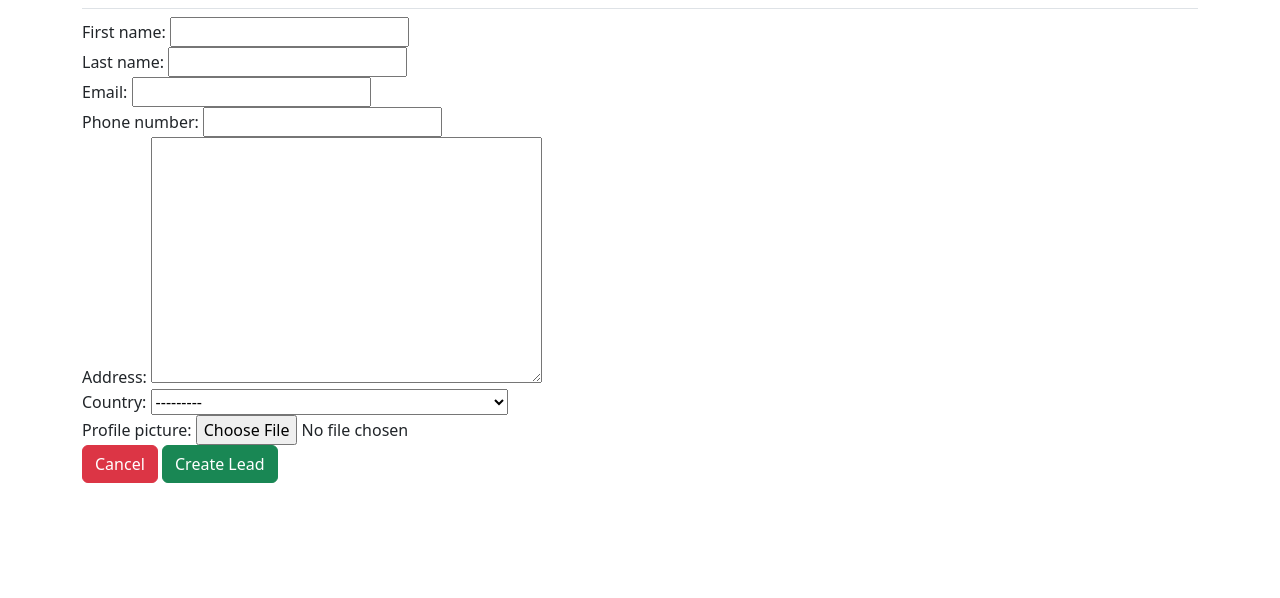
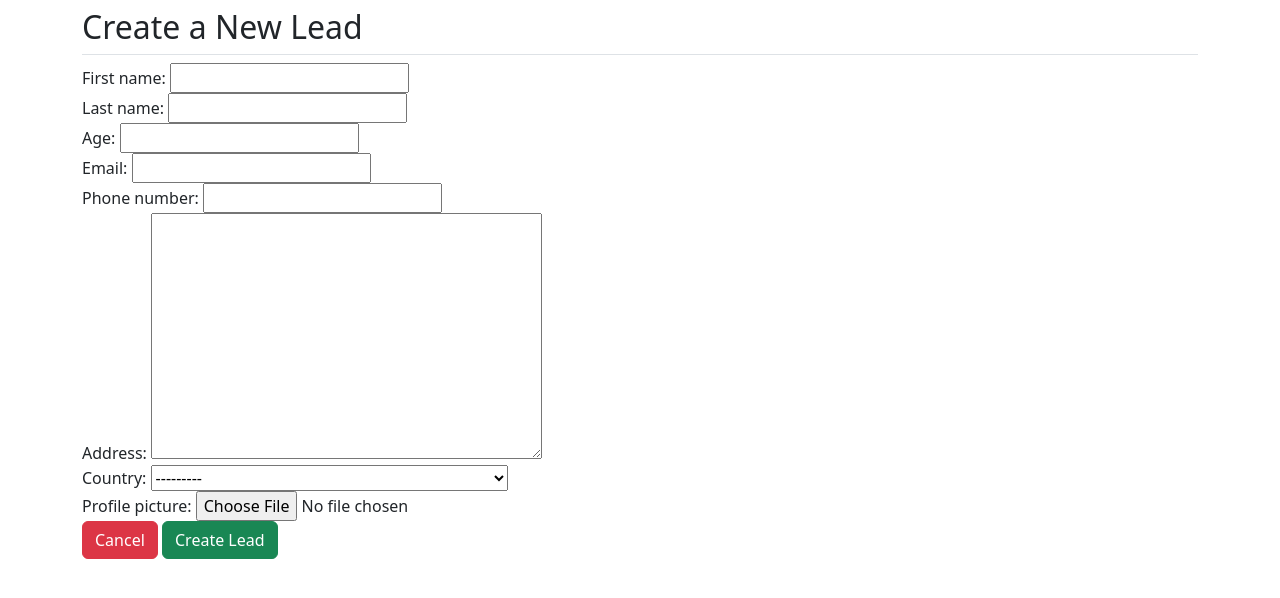
Before and after one commit to Shreehar-KE/dj-crm, a Django app: page /lead-create/ in a window 1280 px wide. Shown: the part 56-654 px from the top of the page. Run offline with Django 5.2, Linux system fonts and the light colour scheme.

Commit message:
update CRU for contacts

```diff
--- a/apps/contacts/forms.py
+++ b/apps/contacts/forms.py
@@ -10,7 +10,7 @@
 class LeadCreateForm(forms.ModelForm):
     class Meta:
         model = Contact
-        fields = ('first_name', 'last_name', 'email', 'phone_number',
+        fields = ('first_name', 'last_name', 'age', 'email', 'phone_number',
                   'address', 'country', 'profile_picture')
         widgets = {
             'phone_number': PhoneNumberPrefixWidget(initial='IN'),
@@ -24,7 +24,7 @@
 
     class Meta:
         model = Contact
-        fields = ('first_name', 'last_name', 'email', 'phone_number',
+        fields = ('first_name', 'last_name', 'age', 'email', 'phone_number',
                   'address', 'country', 'score', 'profile_picture')
         widgets = {
             'phone_number': PhoneNumberPrefixWidget(initial='IN'),
@@ -38,7 +38,7 @@
 
     class Meta:
         model = Contact
-        fields = ('first_name', 'last_name', 'email', 'phone_number',
+        fields = ('first_name', 'last_name', 'age', 'email', 'phone_number',
                   'address', 'country', 'score', 'profile_picture')
         widgets = {
             'phone_number': PhoneNumberPrefixWidget(initial='IN'),
--- a/apps/contacts/models.py
+++ b/apps/contacts/models.py
@@ -3,6 +3,7 @@
 from django_countries.fields import CountryField
 from django.core.validators import MaxValueValidator
 from utils.validators import validate_file_size
+from django.urls import reverse
 
 
 class Contact(models.Model):
@@ -23,6 +24,7 @@
 
     first_name = models.CharField(max_length=255)
     last_name = models.CharField(max_length=255)
+    age = models.PositiveIntegerField()
     email = models.EmailField(unique=True)
     phone_number = PhoneNumberField(unique=True)
     type = models.CharField(
@@ -45,9 +47,13 @@
         blank=True,
         null=True
     )
+    date_added = models.DateTimeField(auto_now_add=True)
 
     def __str__(self):
         return self.first_name + ' ' + self.last_name
+
+    # def get_absolute_url(self):
+    #     return reverse("contacts:contact-detail", kwargs={"pk": self.pk})
 
 
 class LeadManager(models.Manager):
@@ -70,6 +76,9 @@
         self.prospect_status = Contact.ProspectStatus.OPEN
         self.save()
 
+    def get_absolute_url(self):
+        return reverse("contacts:lead-detail", kwargs={"pk": self.pk})
+
 
 class ProspectManager(models.Manager):
     def get_queryset(self, *args, **kwargs):
@@ -91,6 +100,9 @@
         self.customer_status = Contact.CustomerStatus.ACTIVE
         self.save()
 
+    def get_absolute_url(self):
+        return reverse("contacts:prospect-detail", kwargs={"pk": self.pk})
+
 
 class CustomerManager(models.Manager):
     def get_queryset(self, *args, **kwargs):
@@ -103,3 +115,6 @@
     class Meta:
         proxy = True
     objects = CustomerManager()
+
+    def get_absolute_url(self):
+        return reverse("contacts:customer-detail", kwargs={"pk": self.pk})
--- a/apps/contacts/urls.py
+++ b/apps/contacts/urls.py
@@ -4,7 +4,7 @@
 
 app_name = 'contacts'
 urlpatterns = [
-    path('test/', views.TestView.as_view(), name='test'),
+    path('', views.TestView.as_view(), name='test'),
     path('lead-create/', views.LeadCreateView.as_view(), name='lead-create'),
     path('leads/', views.LeadListView.as_view(), name='lead-list'),
     path('lead/<int:pk>/detail/', views.LeadDetailView.as_view(), name='lead-detail'),
--- a/apps/contacts/views.py
+++ b/apps/contacts/views.py
@@ -3,6 +3,8 @@
 from django.views.generic import TemplateView, CreateView, ListView, DetailView, UpdateView
 from .models import Contact, Lead, Prospect, Customer
 from . import forms
+from django.core.exceptions import ObjectDoesNotExist
+from django.http import Http404
 
 
 class TestView(TemplateView):
@@ -12,7 +14,7 @@
 class LeadCreateView(CreateView):
     model = Lead
     form_class = forms.LeadCreateForm
-    template_name = 'lead_create.html'
+    template_name = 'contacts/lead_create.html'
     success_url = reverse_lazy('contacts:lead-list')
 
     def form_valid(self, form):
@@ -28,7 +30,7 @@
 class ProspectCreateView(CreateView):
     model = Prospect
     form_class = forms.ProspectCreateForm
-    template_name = 'prospect_create.html'
+    template_name = 'contacts/prospect_create.html'
     success_url = reverse_lazy('contacts:prospect-list')
 
     def form_valid(self, form):
@@ -44,7 +46,7 @@
 class CustomerCreateView(CreateView):
     model = Customer
     form_class = forms.CustomerCreateForm
-    template_name = 'customer_create.html'
+    template_name = 'contacts/customer_create.html'
     success_url = reverse_lazy('contacts:customer-list')
 
     def form_valid(self, form):
@@ -59,57 +61,60 @@
 
 class LeadListView(ListView):
     model = Lead
-    template_name = 'lead_list.html'
+    template_name = 'contacts/lead_list.html'
 
 
 class ProspectListView(ListView):
     model = Prospect
-    template_name = 'prospect_list.html'
+    template_name = 'contacts/prospect_list.html'
 
 
 class CustomerListView(ListView):
     model = Customer
-    template_name = 'customer_list.html'
+    template_name = 'contacts/customer_list.html'
 
 
 class LeadDetailView(DetailView):
     model = Lead
-    template_name = 'contact_detail.html'
+    template_name = 'contacts/contact_detail.html'
     context_object_name = 'contact'
 
 
 class ProspectDetailView(DetailView):
     model = Prospect
-    template_name = 'contact_detail.html'
+    template_name = 'contacts/contact_detail.html'
     context_object_name = 'contact'
 
 
 class CustomerDetailView(DetailView):
     model = Customer
-    template_name = 'contact_detail.html'
+    template_name = 'contacts/contact_detail.html'
     context_object_name = 'contact'
 
 
 class LeadUpdateView(UpdateView):
     model = Lead
     form_class = forms.LeadCreateForm
-    template_name = 'lead_update.html'
+    template_name = 'contacts/lead_update.html'
 
 
 class ProspectUpdateView(UpdateView):
     model = Prospect
     form_class = forms.ProspectCreateForm
-    template_name = 'prospect_update.html'
+    template_name = 'contacts/prospect_update.html'
 
 
 class CustomerUpdateView(UpdateView):
     model = Customer
     form_class = forms.CustomerCreateForm
-    template_name = 'customer_update.html'
+    template_name = 'contacts/customer_update.html'
 
 
 def lead_promote_view(request, pk):
-    contact = Lead.objects.get(id=pk)
+    try:
+        contact = Lead.objects.get(id=pk)
+    except ObjectDoesNotExist:
+        raise Http404
     if request.method != 'POST':
         form = forms.LeadPromoteForm()
     else:
@@ -120,13 +125,16 @@
             return redirect('contacts:prospect-list')
 
     context = {'form': form, 'lead': contact}
-    return render(request, 'lead_promote.html', context)
+    return render(request, 'contacts/lead_promote.html', context)
 
 
 def prospect_promote_view(request, pk):
-    contact = Prospect.objects.get(id=pk)
+    try:
+        contact = Prospect.objects.get(id=pk)
+    except ObjectDoesNotExist:
+        raise Http404
     if request.method == 'POST':
         contact.promote()
         return redirect('contacts:customer-list')
     context = {'prospect': contact}
-    return render(request, 'prospect_promote.html', context)
+    return render(request, 'contacts/prospect_promote.html', context)
--- a/templates/base.html
+++ b/templates/base.html
@@ -13,7 +13,7 @@
 <body>
   <nav class="navbar navbar-expand-sm mb-2 bg-body-tertiary">
     <div class="container-fluid">
-      <a class="navbar-brand" href="#">Dj-CRM</a>
+      <a class="navbar-brand" href="{% url 'contacts:test' %}">Dj-CRM</a>
       <button class="navbar-toggler" type="button" data-bs-toggle="collapse" data-bs-target="#navbarSupportedContent"
         aria-controls="navbarSupportedContent" aria-expanded="false" aria-label="Toggle navigation">
         <span class="navbar-toggler-icon"></span>
--- a/templates/customer_create.html
+++ b/templates/contacts/customer_create.html
@@ -1,5 +1,8 @@
 {% extends 'base.html' %}
-
+{% block title %} Create Customer | {% endblock title %}
+{% block page_header %}
+<h2>Create a New Customer</h2>
+{% endblock page_header %}
 {% block content %}
 <form action="" method="POST">
   {% csrf_token%}
--- a/templates/customer_list.html
+++ b/templates/contacts/customer_list.html
@@ -7,7 +7,7 @@
 {% block content %}
 {% for customer in customer_list%}
 <p class="mb-1">
-  {{customer}} - <a href="{% url 'contacts:customer-detail' customer.id %}">view details</a> -
+  {{customer}} - <a href="{% url 'contacts:customer-detail' customer.id %}">view details</a>
 </p>
 {% empty %}
 <p>No Customers have been added yet.</p>
--- a/templates/customer_update.html
+++ b/templates/contacts/customer_update.html
@@ -1,5 +1,8 @@
 {% extends 'base.html' %}
-
+{% block title %} Update Customer | {% endblock title %}
+{% block page_header %}
+<h2>Update Customer</h2>
+{% endblock page_header %}
 {% block content %}
 <form action="" method="POST">
   {% csrf_token%}
--- a/templates/lead_create.html
+++ b/templates/contacts/lead_create.html
@@ -1,5 +1,8 @@
 {% extends 'base.html' %}
-
+{% block title %} Create Lead | {% endblock title %}
+{% block page_header %}
+<h2>Create a New Lead</h2>
+{% endblock page_header %}
 {% block content %}
 <form action="" method="POST">
   {% csrf_token%}
--- a/templates/lead_list.html
+++ b/templates/contacts/lead_list.html
@@ -7,8 +7,7 @@
 {% block content %}
 {% for lead in lead_list%}
 <p class="mb-1">
-  {{lead}} - <a href="{% url 'contacts:lead-detail' lead.id %}">view details</a> -
-  <a href="{% url 'contacts:lead-promote' lead.id %}">Promote Lead</a>
+  {{lead}} - <a href="{% url 'contacts:lead-detail' lead.id %}">view details</a>
 </p>
 {% empty %}
 <p>No Leads have been added yet.</p>
--- a/templates/lead_promote.html
+++ b/templates/contacts/lead_promote.html
@@ -1,5 +1,8 @@
 {% extends 'base.html' %}
-
+{% block title %} Promote Lead | {% endblock title %}
+{% block page_header %}
+<h2>Promote Lead</h2>
+{% endblock page_header %}
 {% block content %}
 <p>Are you sure want to promote {{lead}}?</p>
 <form action="" method="POST">
--- a/templates/lead_update.html
+++ b/templates/contacts/lead_update.html
@@ -1,5 +1,8 @@
 {% extends 'base.html' %}
-
+{% block title %} Update Lead | {% endblock title %}
+{% block page_header %}
+<h2>Update Lead</h2>
+{% endblock page_header %}
 {% block content %}
 <form action="" method="POST">
   {% csrf_token%}
--- a/templates/prospect_create.html
+++ b/templates/contacts/prospect_create.html
@@ -1,5 +1,8 @@
 {% extends 'base.html' %}
-
+{% block title %} Create Prospect | {% endblock title %}
+{% block page_header %}
+<h2>Create a New Prospect</h2>
+{% endblock page_header %}
 {% block content %}
 <form action="" method="POST">
   {% csrf_token%}
--- a/templates/prospect_list.html
+++ b/templates/contacts/prospect_list.html
@@ -7,8 +7,7 @@
 {% block content %}
 {% for prospect in prospect_list%}
 <p class="mb-1">
-  {{prospect}} - <a href="{% url 'contacts:prospect-detail' prospect.id %}">view details</a> -
-  <a href="{% url 'contacts:prospect-promote' prospect.id %}">Promote Prospect</a>
+  {{prospect}} - <a href="{% url 'contacts:prospect-detail' prospect.id %}">view details</a>
 </p>
 {% empty %}
 <p>No Prospects have been added yet.</p>
--- a/templates/prospect_promote.html
+++ b/templates/contacts/prospect_promote.html
@@ -1,5 +1,8 @@
 {% extends 'base.html' %}
-
+{% block title %} Promote Prospect | {% endblock title %}
+{% block page_header %}
+<h2>Promote Prospect</h2>
+{% endblock page_header %}
 {% block content %}
 <form action="" method="POST">
   {% csrf_token%}
--- a/templates/prospect_update.html
+++ b/templates/contacts/prospect_update.html
@@ -1,5 +1,8 @@
 {% extends 'base.html' %}
-
+{% block title %} Update Prospect | {% endblock title %}
+{% block page_header %}
+<h2>Update Prospect</h2>
+{% endblock page_header %}
 {% block content %}
 <form action="" method="POST">
   {% csrf_token%}
```
Also changed, not shown: templates/contacts/contact_detail.html (renamed from templates/contact_detail.html, +9 -6 lines), apps/contacts/migrations/0001_initial.py.
